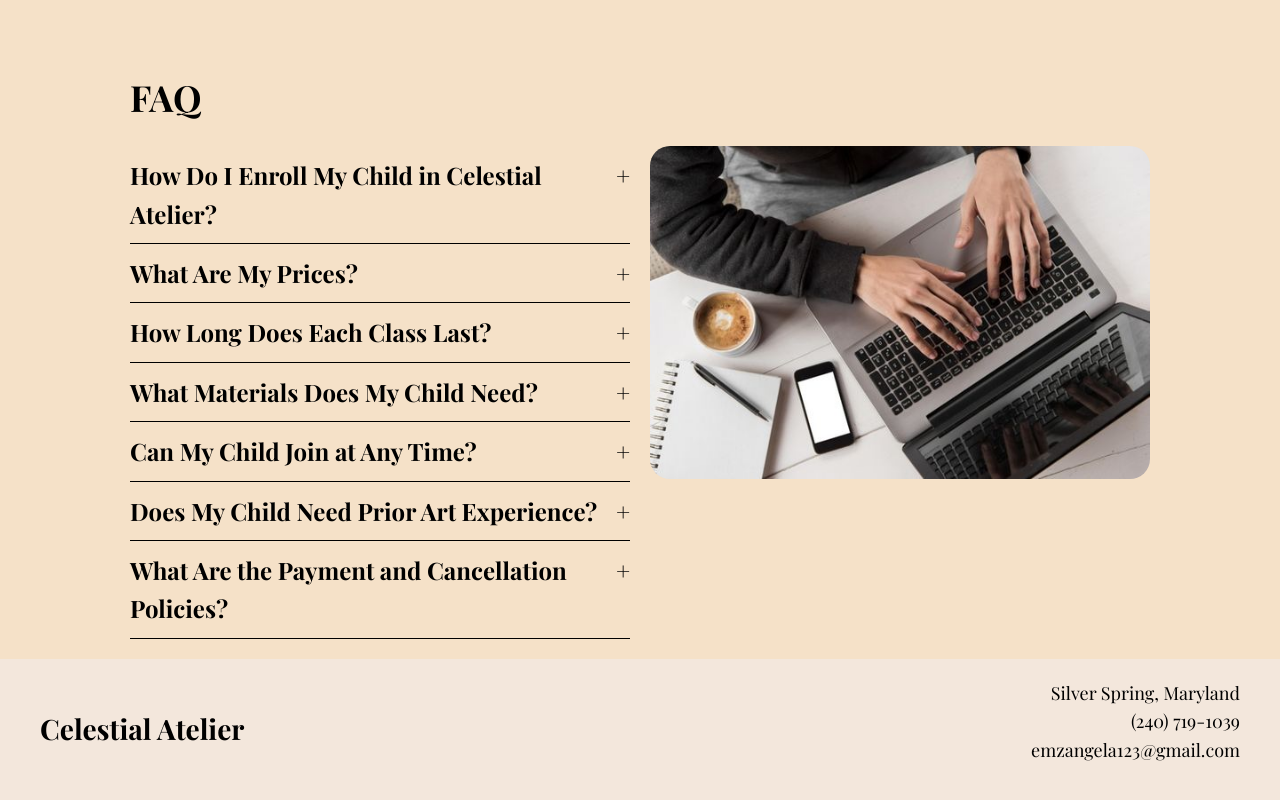
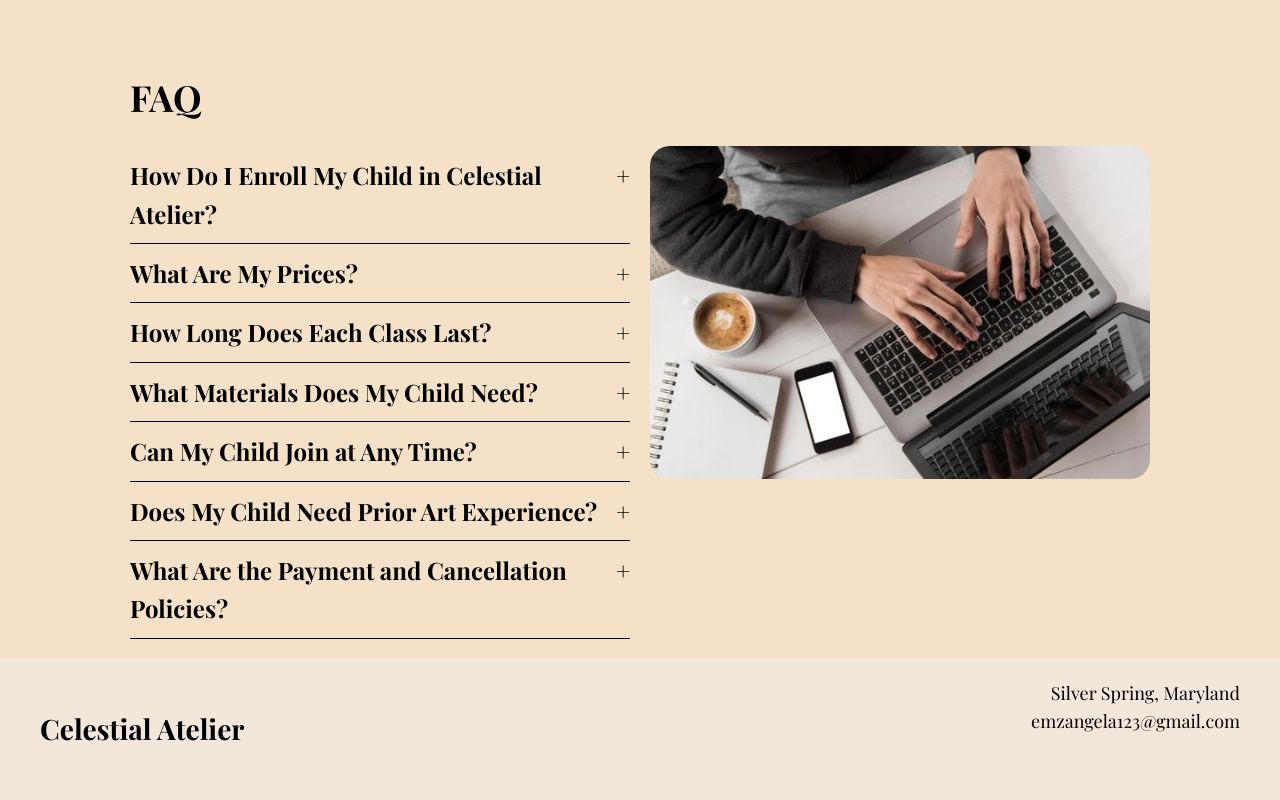
Before and after one commit to gomescheelsy03/Celestial-Atelier, a plain HTML site: page index.html in a window 1280 px wide. Shown: the part 1790-2590 px from the top of the page. Drawn offline with nearby package versions, Linux system fonts and the light colour scheme.

Commit message:
Update index.html

```diff
--- a/index.html
+++ b/index.html
@@ -89,7 +89,7 @@
                 </div>
                 <div class="footer-contact">
                     <p>Silver Spring, Maryland</p>
-                    <p>(240) 719-1039</p>
+
                     <p>emzangela123@gmail.com</p>
                 </div>
             </div>
```
